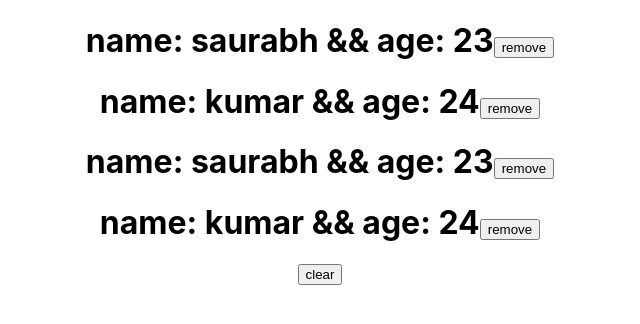
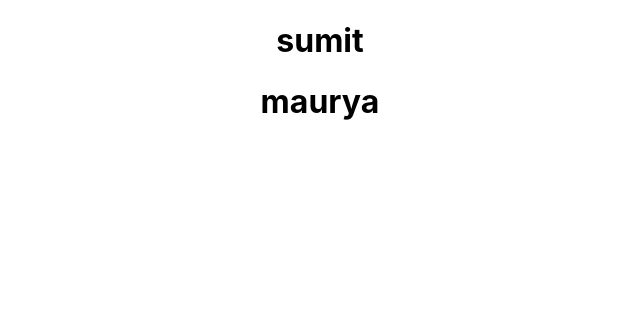
Before and after one commit to saurabhkumar5/React_Redux, a React (Create React App) app: page / in a window 1280 px wide. Shown: the top 324 px of the page, without its empty margins (320-960 px from the left). Built offline with nearby package versions, Linux system fonts and the light colour scheme.

Commit message:
shortcircuit

```diff
--- a/src/App.js
+++ b/src/App.js
@@ -2,11 +2,12 @@ import React, { useState } from 'react'
 import './App.css';
 import UseStateArray from './Component/UseStateArray';
 import UseStateObject from './Component/UseStateObject';
+import ShortCircuitEvl from './Component/ShortCircuitEvl';
 const App = () => {
 
   return (
     <div>
-      <UseStateArray/>
+      <ShortCircuitEvl/>
     </div>
   )
 }
--- /dev/null
+++ b/src/Component/ShortCircuitEvl.js
@@ -0,0 +1,16 @@
+
+import React, {useState} from 'react'
+
+const ShortCircuitEvl = () => {
+    // const [demo, setDemo] = useState("");
+    const [demo, setDemo] = useState("sumit");
+
+  return (
+    <div>
+        <h1>{demo || "saurabh"}</h1>
+        <h1>{demo && "maurya"}</h1>
+    </div>
+  )
+}
+
+export default ShortCircuitEvl
```
